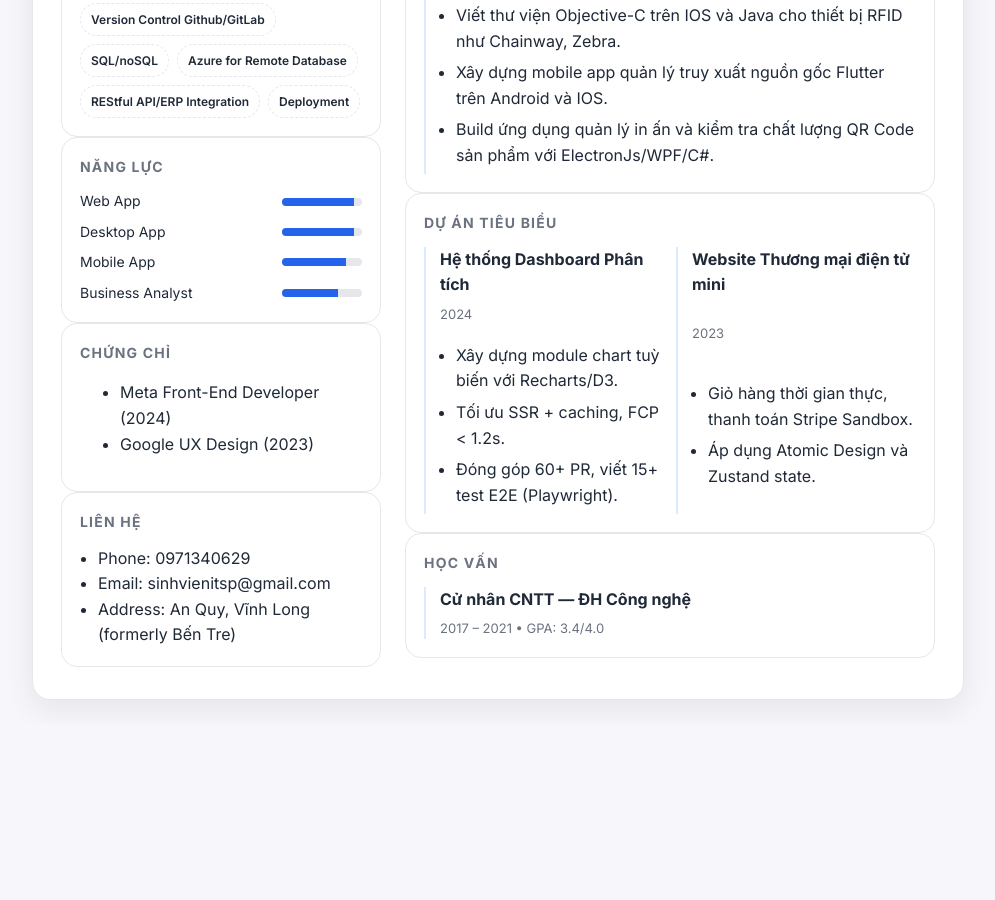
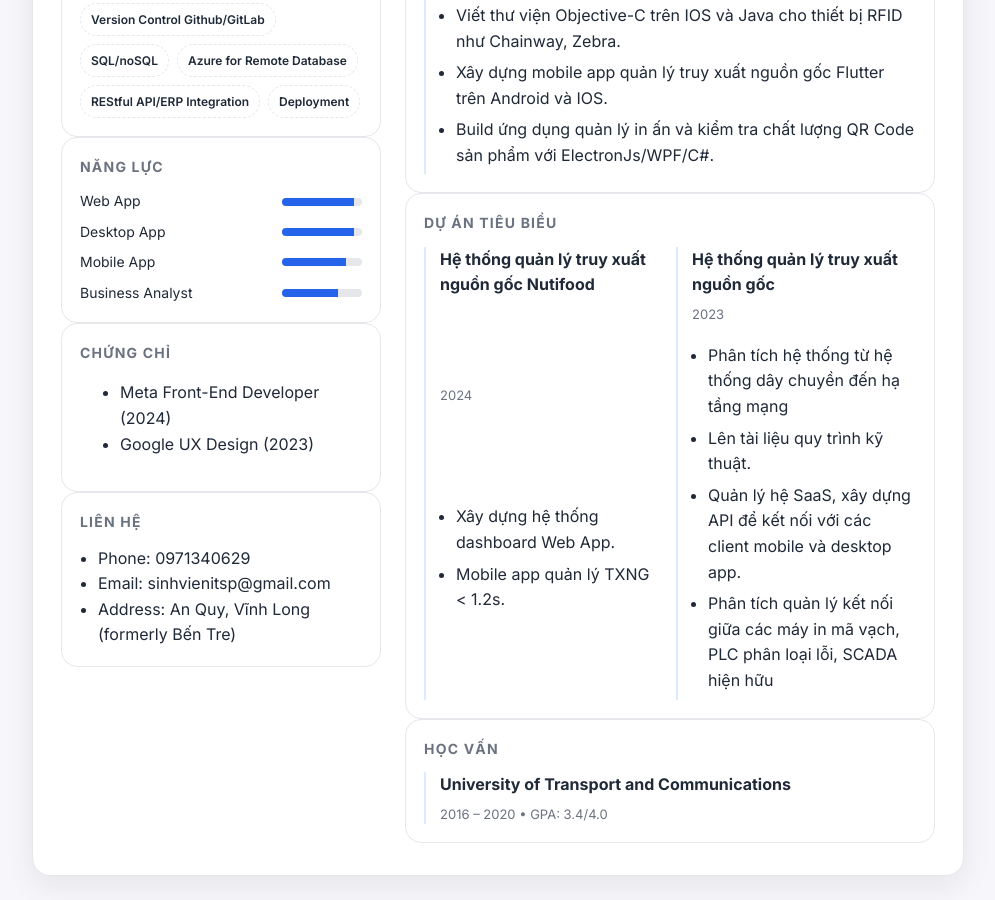
Before and after one commit to redlogs1st/resume, a plain HTML site: page index.html in a window 1280 px wide. Shown: the part 839-1739 px from the top of the page, without its empty margins (142-1137 px from the left). Before the commit the page ends 1563 px from the top, so only its background shows below. Drawn offline with nearby package versions, Linux system fonts and the light colour scheme.

Commit message:
Update index.html

```diff
--- a/index.html
+++ b/index.html
@@ -343,7 +343,7 @@
             Thêm ảnh của bạn ở đây
           </div>
           <div class="title">
-            <h1>Nguyễn Văn A</h1>
+            <h1>Nguyễn Minh Châu</h1>
             <div class="role">Software Developer</div>
             <div class="meta">
               <div>
@@ -471,7 +471,7 @@
                     <li>Phát triển ứng dụng VinaCad với C#, .NET Core, WPF.</li>
                     <li>
                       Xây dựng hệ thống cơ sở dữ liệu phân tán với PostgreSQL,
-                      tích hợp thanh toán Visa/Paypal
+                      tích hợp thanh toán Visa/Paypal cho website
                     </li>
                     <li>
                       Phối hợp backend triển khai GraphQL, rút ngắn 40% thời
@@ -509,20 +509,22 @@
               <h3>Dự án tiêu biểu</h3>
               <div class="grid-2">
                 <div class="item">
-                  <h4>Hệ thống Dashboard Phân tích</h4>
+                  <h4>Hệ thống quản lý truy xuất nguồn gốc Nutifood</h4>
                   <div class="when">2024</div>
                   <ul>
-                    <li>Xây dựng module chart tuỳ biến với Recharts/D3.</li>
-                    <li>Tối ưu SSR + caching, FCP < 1.2s.</li>
-                    <li>Đóng góp 60+ PR, viết 15+ test E2E (Playwright).</li>
+                    <li>Xây dựng hệ thống dashboard Web App.</li>
+                    <li>Mobile app quản lý TXNG < 1.2s.</li>
+
                   </ul>
                 </div>
                 <div class="item">
-                  <h4>Website Thương mại điện tử mini</h4>
+                  <h4>Hệ thống quản lý truy xuất nguồn gốc </h4>
                   <div class="when">2023</div>
                   <ul>
-                    <li>Giỏ hàng thời gian thực, thanh toán Stripe Sandbox.</li>
-                    <li>Áp dụng Atomic Design và Zustand state.</li>
+                    <li>Phân tích hệ thống từ hệ thống dây chuyền đến hạ tầng mạng</li>
+                    <li>Lên tài liệu quy trình kỹ thuật.</li>
+                     <li>Quản lý hệ SaaS, xây dựng API để kết nối với các client mobile và desktop app.</li>
+                      <li>Phân tích quản lý kết nối giữa các máy in mã vạch, PLC phân loại lỗi, SCADA hiện hữu</li>
                   </ul>
                 </div>
               </div>
@@ -532,8 +534,8 @@
               <h3>Học vấn</h3>
               <div class="timeline">
                 <article class="item">
-                  <h4>Cử nhân CNTT — ĐH Công nghệ</h4>
-                  <div class="when">2017 – 2021 • GPA: 3.4/4.0</div>
+                 <h4>University of Transport and Communications</h4>
+                  <div class="when">2016 – 2020 • GPA: 3.4/4.0</div>
                 </article>
               </div>
             </section>
```
